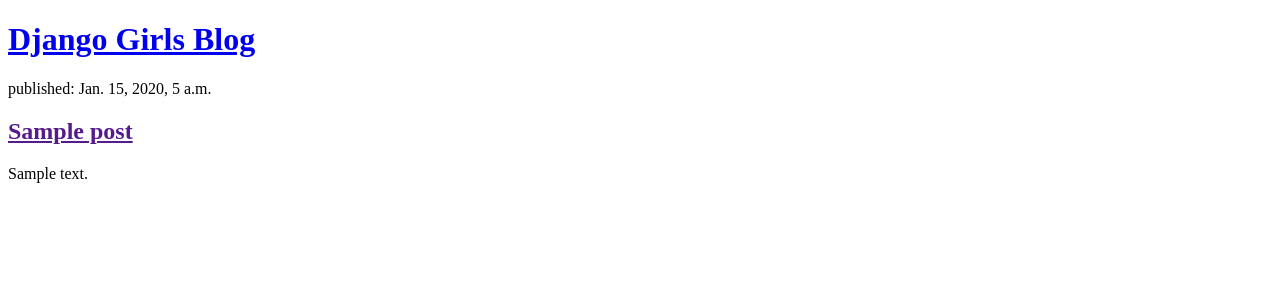
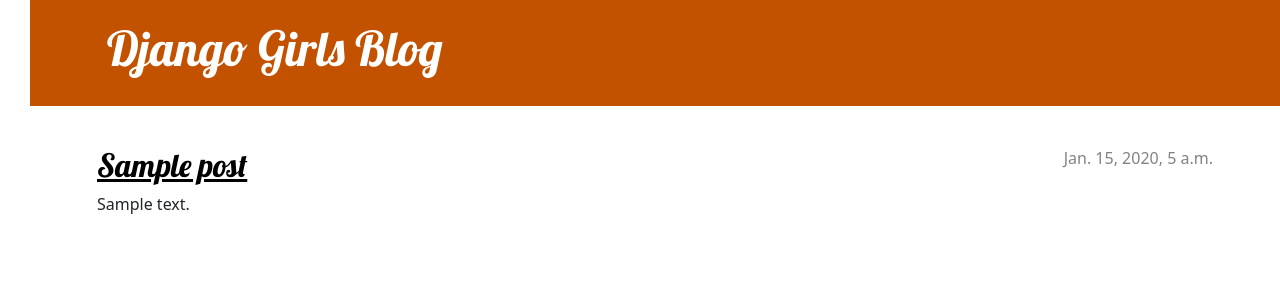
Before and after one commit to bootree700/django_tutorial_M05, a Django app: page / in a window 1280 px wide. Shown: the top 300 px of the page. Run offline with Django 3.2, Linux system fonts and the light colour scheme; tables that the repository leaves empty hold one stand-in row (values such as "Sample post").

Commit message:
M06 tutorial -dm

```diff
--- /dev/null
+++ b/blog/static/css/blog.css
@@ -0,0 +1,79 @@
+h1 a, h2 a {
+    color: #C25100;
+    font-family: 'Lobster';
+}
+
+body {
+    padding-left: 30px;
+}
+
+.page-header {
+    background-color: #C25100;
+    margin-top: 0;
+    margin-bottom: 40px;
+    padding: 20px 20px 20px 40px;
+}
+
+.page-header h1,
+.page-header h1 a,
+.page-header h1 a:visited,
+.page-header h1 a:active {
+    color: #ffffff;
+    font-size: 36pt;
+    text-decoration: none;
+}
+
+h1,
+h2,
+h3,
+h4 {
+    font-family: 'Lobster', cursive;
+}
+
+.date {
+    color: #828282;
+}
+
+.save {
+    float: right;
+}
+
+.post-form textarea,
+.post-form input {
+    width: 100%;
+}
+
+.top-menu,
+.top-menu:hover,
+.top-menu:visited {
+    color: #ffffff;
+    float: right;
+    font-size: 26pt;
+    margin-right: 20px;
+}
+
+.post {
+    margin-bottom: 70px;
+}
+
+.post h2 a,
+.post h2 a:visited {
+    color: #000000;
+}
+
+.post > .date,
+.post > .actions {
+    float: right;
+}
+
+.btn-secondary,
+.btn-secondary:visited {
+    color: #C25100;
+    background: none;
+    border-color: #C25100;
+}
+
+.btn-secondary:hover {
+    color: #FFFFFF;
+    background-color: #C25100;
+}
--- /dev/null
+++ b/blog/templates/blog/base.html
@@ -0,0 +1,25 @@
+{% load static %}
+<!DOCTYPE html>
+<html>
+    <head>
+        <title>Django Girls blog</title>
+        <link rel="stylesheet" href="https://cdn.jsdelivr.net/npm/bootstrap@5.1.3/dist/css/bootstrap.min.css" integrity="sha384-1BmE4kWBq78iYhFldvKuhfTAU6auU8tT94WrHftjDbrCEXSU1oBoqyl2QvZ6jIW3" crossorigin="anonymous">
+        <link href='//fonts.googleapis.com/css?family=Lobster&subset=latin,latin-ext' rel='stylesheet' type='text/css'>
+        <link rel="stylesheet" href="{% static 'css/blog.css' %}">
+    </head>
+    <body>
+        <header class="page-header">
+          <div class="container">
+              <h1><a href="/">Django Girls Blog</a></h1>
+          </div>
+        </header>
+        <main class="container">
+            <div class="row">
+                <div class="col">
+                {% block content %}
+                {% endblock %}
+                </div>
+            </div>
+        </main>
+    </body>
+</html>
--- a/blog/templates/blog/post_list.html
+++ b/blog/templates/blog/post_list.html
@@ -1,27 +1,13 @@
-<!DOCTYPE html>
+{% extends 'blog/base.html' %}
 
-<html>
-    <head>
-        <!--Things not displayed on screen-->
-        <title>Django Blog</title> <!--Changes tab name-->
-    </head>
-    <body>
-        <!--p tags are paragraph tags-->
-        <!--container tags: don't do anything yet, but organize your website into sections-->
-        <header> <!--Title of the webpage-->
-            <!--a or anchor tags link to something-->
-            <h1><a href="/">Django Girls Blog</a></h1> <!--Heading tags that denote sections or titles of parts of the webpage-->
-        </header>
-
-        <!--article container tag: this tag is used to usually describe articles or posts-->
-        <!--to run python code in html files. Python code is denoted by { }. data is { { } } functions or actions { % code % }-->
-        {% for post in posts %}
-            <article>
-                <time>published: {{post.published_date}}</time>
-                <h2><a href="">{{post.title}}</a></h2>
-                <p>{{post.text|linebreaksbr}}</p>
-            </article>
-            {% endfor %}
-
-    </body>
-</html>
+{% block content %}
+    {% for post in posts %}
+        <article class="post">
+            <time class="date">
+                {{ post.published_date }}
+            </time>
+            <h2><a href="">{{ post.title }}</a></h2>
+            <p>{{ post.text|linebreaksbr }}</p>
+        </article>
+    {% endfor %}
+{% endblock %}
```
